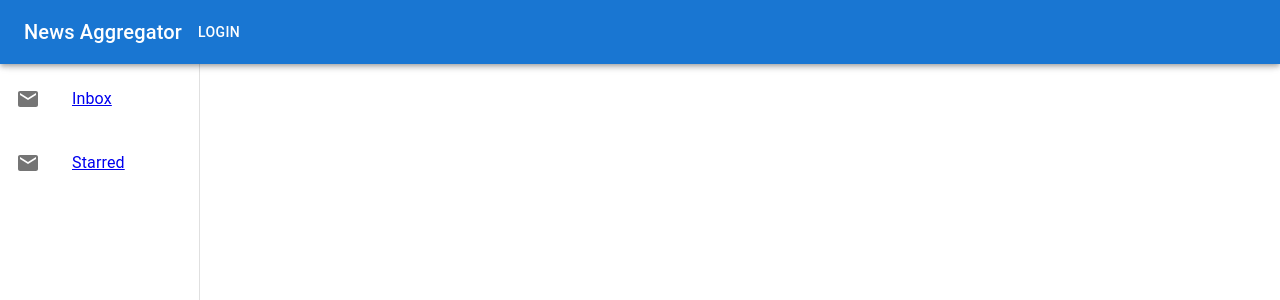
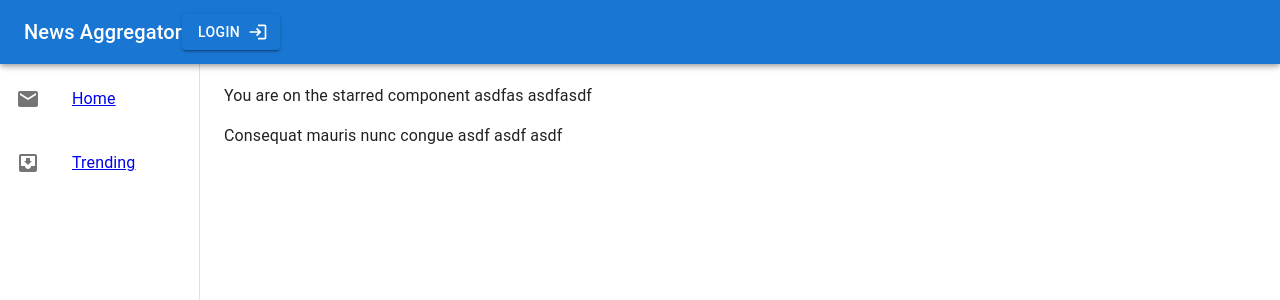
Before and after one commit to DamienBates/Task-Organiser, a React (Create React App) app in the folder mern/client/: page /Trending in a window 1280 px wide. Shown: the top 300 px of the page. Built offline with nearby package versions, Linux system fonts and the light colour scheme.

Commit message:
Login button added

```diff
--- a/mern/client/src/App.js
+++ b/mern/client/src/App.js
@@ -2,7 +2,7 @@ import React from "react";
 import { Route, Routes } from "react-router-dom";
 import Drawer from "./components/Drawer";
 import Inbox from "./components/Inbox";
-import Starred from "./components/Starred";
+import Trending from "./components/Trending";
 import Home from "./components/Home";
 
 const App = () => {
@@ -12,7 +12,7 @@ const App = () => {
       <Routes>
         <Route exact path="/" element={<Home />}></Route>
         <Route path="/Inbox" element={<Inbox />}></Route>
-        <Route path="/Starred" element={<Starred />}></Route>
+        <Route path="/Trending" element={<Trending />}></Route>
       </Routes>
     </section>
   );
--- a/mern/client/src/components/Drawer.js
+++ b/mern/client/src/components/Drawer.js
@@ -6,12 +6,15 @@ import CssBaseline from '@mui/material/CssBaseline';
 import Toolbar from '@mui/material/Toolbar';
 import Typography from '@mui/material/Typography';
 import { Button } from '@mui/material';
+// import { Grid } from '@mui/material';
 // import ListItem from '@mui/material/ListItem';
 // import ListItemIcon from '@mui/material/ListItemIcon';
 // import ListItemText from '@mui/material/ListItemText';
-// import InboxIcon from '@mui/icons-material/MoveToInbox';
+import InboxIcon from '@mui/icons-material/MoveToInbox';
 import MailIcon from '@mui/icons-material/Mail';
+import LoginIcon from '@mui/icons-material/Login';
 import UseListItem from './UseListItem';
+import Login from './Login';
 
 const drawerWidth = 200;
 
@@ -19,43 +22,49 @@ export default function ClippedDrawer() {
     return (
         <Box>
         <CssBaseline />
-            <AppBar position="fixed" sx={{ zIndex: (theme) => theme.zIndex.drawer + 1 }}>
+        < AppBar position = "fixed" sx = {{ zIndex: (theme) => theme.zIndex.drawer + 1 }
+}>
     <Toolbar>
-                    <Typography variant="h6" noWrap component="div">
+    <Typography variant="h6" noWrap component = "div" >
         News Aggregator
-                    </Typography>
-                    <Button variant="fixed">
+            < /Typography>
+            < Button endIcon = {< LoginIcon />} href = './Login'
+onClick = {() => {
+    return (alert(Login));
+}}
+variant = "contained"
+    >
     Login
-                    </Button>
-                </Toolbar>
-            </AppBar>
-            <Drawer
-                variant="permanent"
-                sx={{
+    < /Button>
+    < /Toolbar>
+    < /AppBar>
+    < Drawer
+variant = "permanent"
+sx = {{
     width: drawerWidth,
         flexShrink: 0,
             [`& .MuiDrawer-paper`]: { width: drawerWidth, boxSizing: 'border-box' },
 }}
             >
     <Toolbar />
-                <Box
-                    mt={0.4}
-                    sx={{ overflow: 'auto' }}>
+    < Box
+mt = { 0.4}
+sx = {{ overflow: 'auto' }}>
     <UseListItem
                         link='Inbox'
-                        name='Inbox'
-                        icon={<MailIcon />}
+name = 'Home'
+icon = {< MailIcon />}
 />
-                    <UseListItem
-                        link='Starred'
-                        name='Starred'
-                        icon={<MailIcon />}
+    < UseListItem
+link = "Trending"
+name = "Trending"
+icon = {< InboxIcon />}
 />
-                </Box>
-            </Drawer>
-            <Box component="main" sx={{ flexGrow: 1, p: 3 }}>
+    < /Box>
+    < /Drawer>
+    < Box component = "main" sx = {{ flexGrow: 1, p: 3 }}>
         <Toolbar />
-            </Box>
-        </Box>
+        < /Box>
+        < /Box>
     );
 }
--- /dev/null
+++ b/mern/client/src/components/Login.js
@@ -0,0 +1,16 @@
+import { Paper, FormControl, InputLabel, Input, FormHelperText } from '@mui/material'
+import React from 'react'
+
+const Login = () => {
+    return (
+        <Paper sx={{ padding: 4 }}>
+            <FormControl ml={28} mt={-3.5} mr={1}>
+                <InputLabel htmlFor="my-input">Email address</InputLabel>
+                <Input id="my-input" aria-describedby="my-helper-text" />
+                <FormHelperText id="my-helper-text">We'll never share your email.</FormHelperText>
+            </FormControl>
+        </Paper>
+    )
+}
+
+export default Login
--- a/mern/client/src/components/Starred.js
+++ b/mern/client/src/components/Trending.js
@@ -1,7 +1,7 @@
 import React from 'react'
 import { Box, Typography } from '@material-ui/core'
 
-export const Starred = () => {
+export const Trending = () => {
     return (
         <Box ml={28} mt={-3.5} mr={1}>
             <Typography paragraph>
@@ -14,4 +14,4 @@ export const Starred = () => {
     )
 }
 
-export default Starred
+export default Trending
--- a/mern/client/src/components/UseListItem.js
+++ b/mern/client/src/components/UseListItem.js
@@ -10,9 +10,7 @@ export const UseListItem = (props) => {
             <List>
                 {[name].map((text) => (
                     <ListItem button key={text}>
-                        <ListItemIcon>
-                            {icon}
-                        </ListItemIcon>
+                        <ListItemIcon>{icon}</ListItemIcon>
                         <ListItemText primary={text} />
                     </ListItem>
                 ))}
```
Lines whose indentation alone changed are shown as unchanged.
